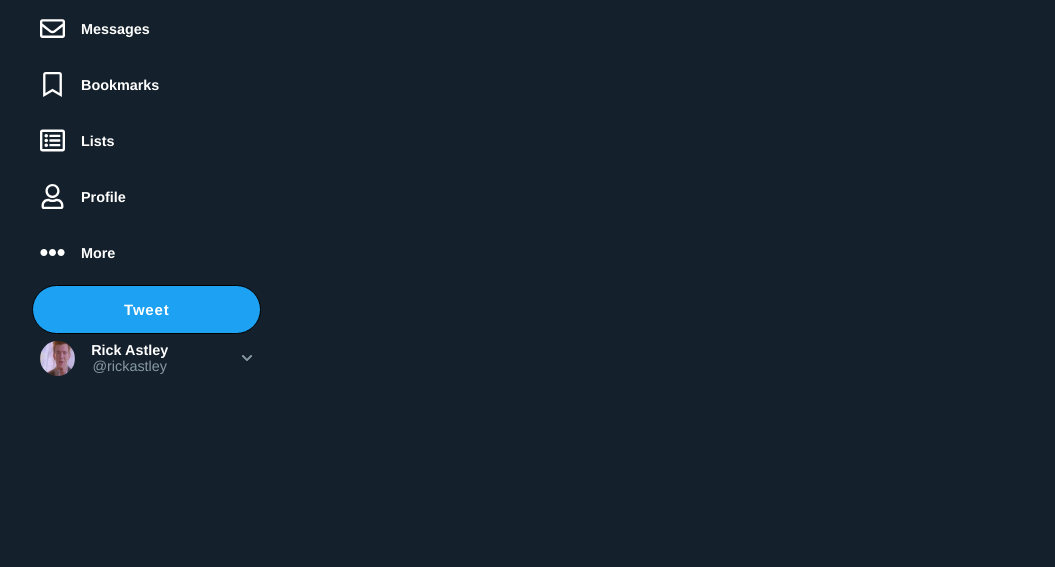
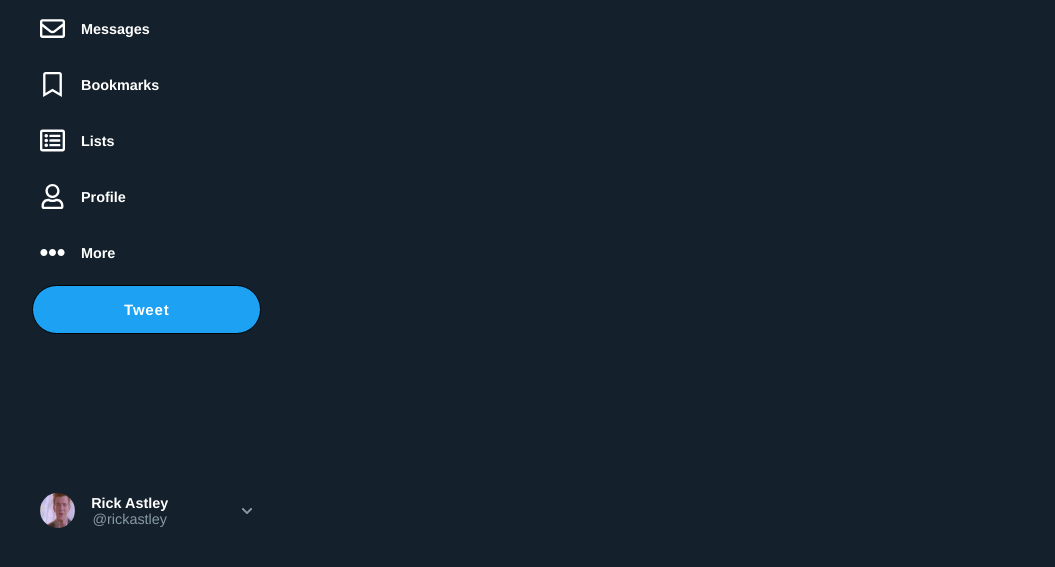
Before and after one commit to zackads/twitter_clone, a website: page index.html in a window 1280 px wide. Shown: the part 217-784 px from the top of the page, without its empty margins (112-1167 px from the left). Drawn offline with Linux system fonts and the light colour scheme.

Commit message:
Nav complete

```diff
--- a/scss/_nav.scss
+++ b/scss/_nav.scss
@@ -49,5 +49,7 @@
 }
 
 .bottom {
-  margin-top: auto;
+  position: absolute;
+  bottom: 3rem;
+  overflow: hidden;
 }
```
Also changed, not shown: css/styles.css, css/styles.min.css.
